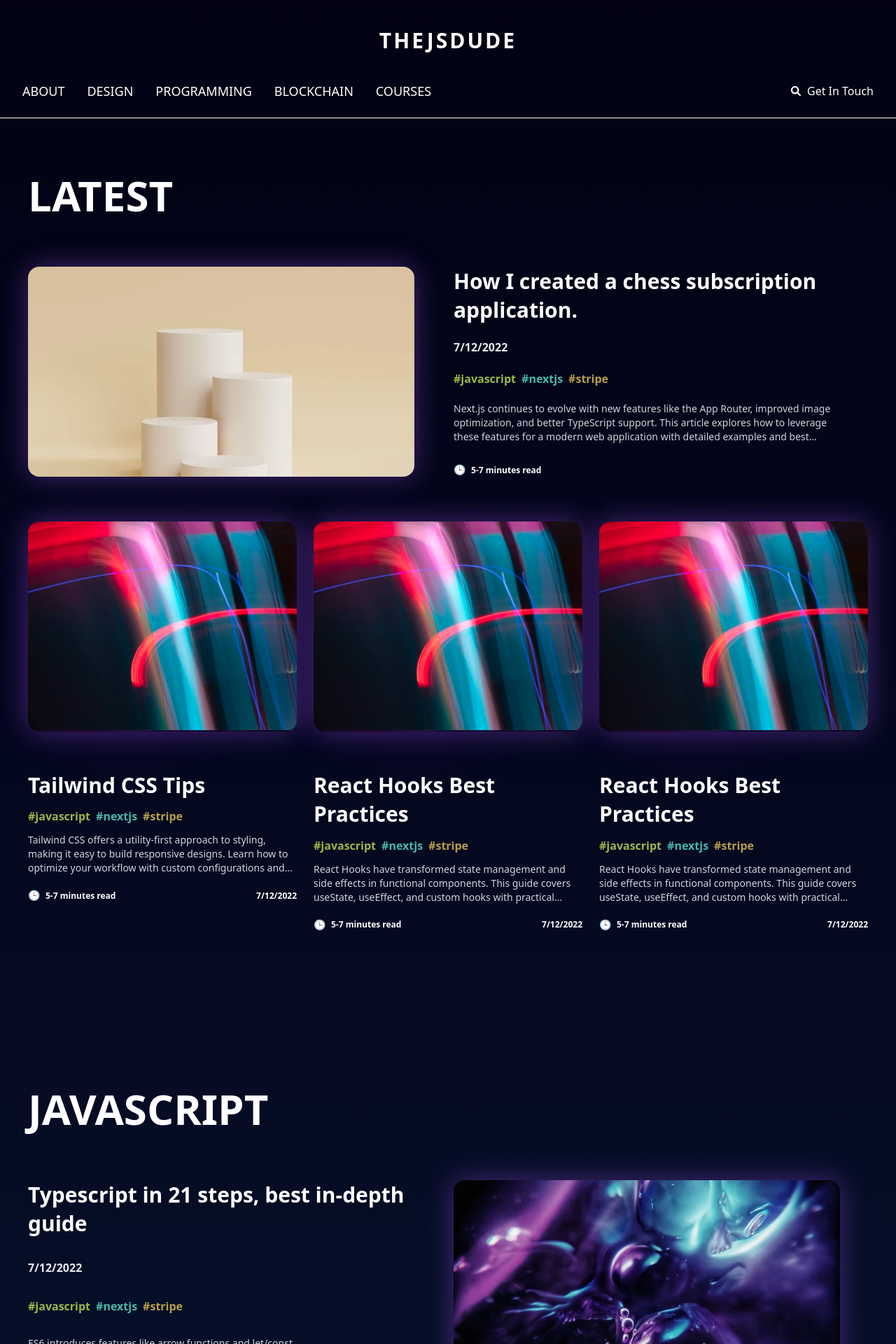
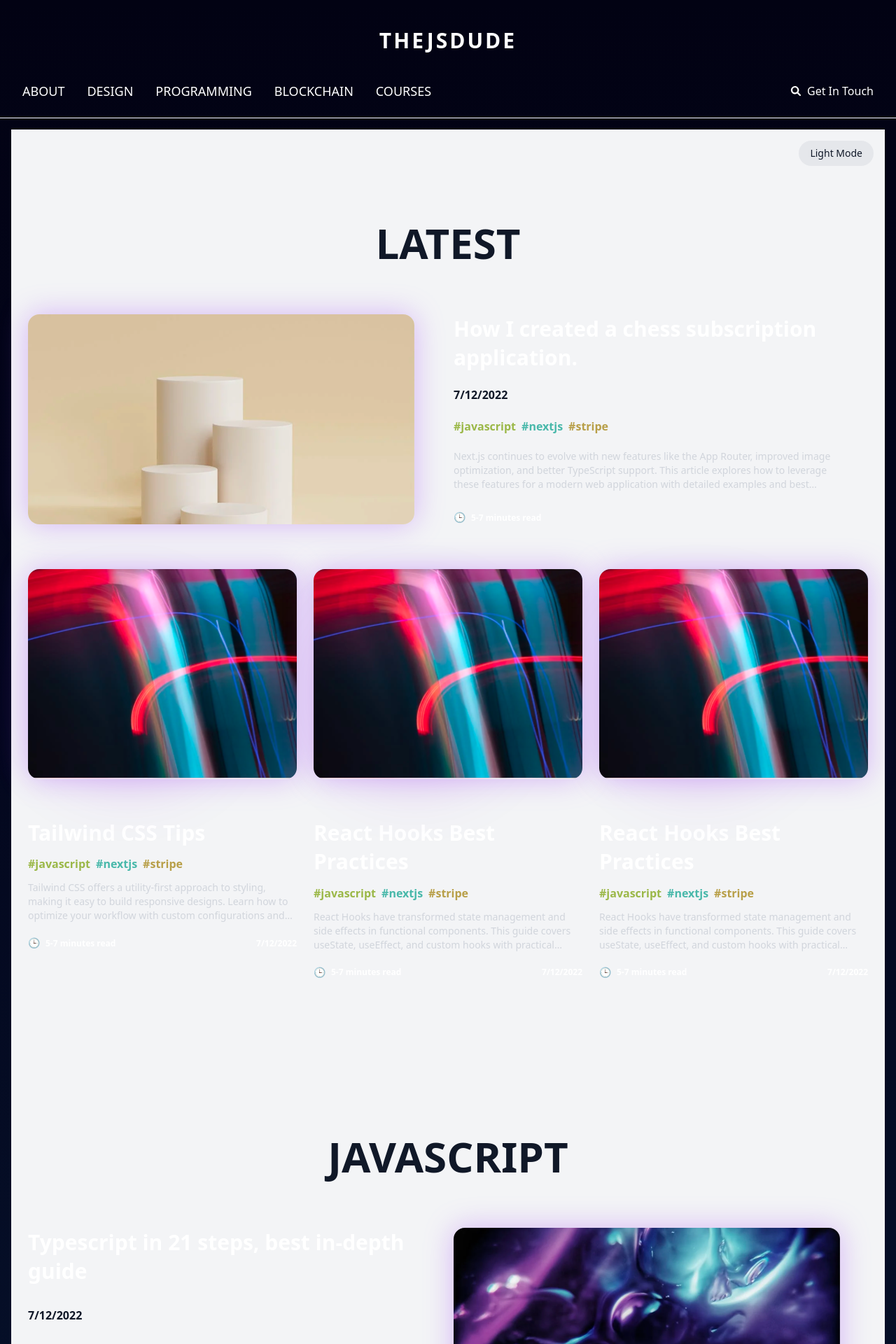
Before and after one commit to Siddami/blogpost-viewer, a Next.js app: page / in a window 1280 px wide. Shown: the top 1920 px of the page at 70% size. Built offline with nearby package versions, Linux system fonts and the light colour scheme.

Commit message:
feat: add loader and toggle dark and light mode

```diff
--- a/app/page.tsx
+++ b/app/page.tsx
@@ -1,16 +1,44 @@
 "use client";
 
-import { useState } from "react";
+import { useState, useEffect } from "react";
 import BlogCard from "./components/BlogCard";
 import { latestPosts, javascriptArticles } from "./data";
 import { useRouter } from "next/navigation";
 
 export default function Home() {
+  // Theme state
+  const [isDarkMode, setIsDarkMode] = useState(true);
+  const [isLoading, setIsLoading] = useState(true);
 
   // Newsletter form state
   const [email, setEmail] = useState("");
   const [message, setMessage] = useState("");
   const router = useRouter();
+
+  // Load theme from localStorage on mount
+  useEffect(() => {
+    const savedTheme = localStorage.getItem("theme");
+    if (savedTheme) {
+      setIsDarkMode(savedTheme === "dark");
+    }
+  }, []);
+
+  // Apply theme to document and save to localStorage
+  useEffect(() => {
+    if (isDarkMode) {
+      document.documentElement.classList.add("dark");
+      localStorage.setItem("theme", "dark");
+    } else {
+      document.documentElement.classList.remove("dark");
+      localStorage.setItem("theme", "light");
+    }
+  }, [isDarkMode]);
+
+  // Simulate loading
+  useEffect(() => {
+    const timer = setTimeout(() => setIsLoading(false), 1000); // 1-second delay
+    return () => clearTimeout(timer);
+  }, []);
 
   const handleNewsletterSubmit = (e: React.FormEvent) => {
     e.preventDefault();
@@ -22,11 +50,34 @@ export default function Home() {
     setEmail("");
   };
 
+  const toggleTheme = () => {
+    setIsDarkMode((prev) => !prev);
+  };
+
+  if (isLoading) {
+    return (
+      <div className="flex items-center justify-center h-screen bg-gray-100 dark:bg-gray-900">
+        <div className="animate-spin rounded-full h-16 w-16 border-t-4 border-b-4 border-purple-600" />
+      </div>
+    );
+  }
+
   return (
-    <div className="mx-auto">
+    <div className="mx-auto min-h-screen bg-gray-100 dark:bg-gradient-to-br dark:from-[#020213] dark:to-[#091C38] text-gray-900 dark:text-white font-oswald">
+      {/* Theme Toggle */}
+      <div className="p-4 text-right">
+        <button
+          onClick={toggleTheme}
+          className="px-4 py-2 bg-gray-200 dark:bg-gray-700 rounded-full text-sm font-medium focus:outline-none"
+          aria-label={`Switch to ${isDarkMode ? "light" : "dark"} mode`}
+        >
+          {isDarkMode ? "Light Mode" : "Dark Mode"}
+        </button>
+      </div>
+
       {/* Latest Posts Section */}
-      <section className="mb-12 font-oswald py-10">
-        <h1 className="text-4xl lg:text-6xl font-bold mb-4 text-white p-6">
+      <section className="mb-12 py-10">
+        <h1 className="text-4xl lg:text-6xl font-bold mb-4 text-center text-gray-900 dark:text-white p-6">
           LATEST
         </h1>
         <div className="grid grid-cols-1 lg:grid-cols-2 gap-10 gap-y-16 py-8 p-6">
@@ -56,8 +107,8 @@ export default function Home() {
       </section>
 
       {/* JavaScript Section */}
-      <section className="rounded-lg mb-12 font-oswald py-20">
-        <h1 className="text-4xl lg:text-6xl font-bold mb-4 text-white p-6">
+      <section className="rounded-lg mb-12 py-20">
+        <h1 className="text-4xl lg:text-6xl font-bold mb-4 text-center text-gray-900 dark:text-white p-6">
           JAVASCRIPT
         </h1>
         <div className="grid grid-cols-1 lg:grid-cols-2 gap-10 gap-y-16 py-8 p-6">
@@ -87,9 +138,11 @@ export default function Home() {
       </section>
 
       {/* Newsletter Option */}
-      <section className="py-12 px-6 font-oswald">
-        <h2 className="text-4xl md:text-6xl font-bold mb-8">NEWSLETTER</h2>
-        <div className="grid md:grid-cols-2 gap-8 text-white text-base md:text-lg">
+      <section className="py-12 px-6">
+        <h2 className="text-4xl md:text-6xl font-bold mb-8 text-center text-gray-900 dark:text-white">
+          NEWSLETTER
+        </h2>
+        <div className="grid md:grid-cols-2 gap-8 text-gray-900 dark:text-white text-base md:text-lg">
           {/* Left Text */}
           <div className="space-y-6 text-left">
             <p className="text-base leading-relaxed">
@@ -122,25 +175,26 @@ export default function Home() {
             {/* Form */}
             <form
               onSubmit={handleNewsletterSubmit}
-              className="flex border border-purple-500 w-full max-w-md"
+              className="flex border border-purple-500 dark:border-purple-400 w-full max-w-md"
             >
               <input
                 type="email"
                 value={email}
-                onClick={() => router.push(`/article`)}
+                onChange={(e) => setEmail(e.target.value)}
                 placeholder="Register newsletter"
-                className="w-full p-3 bg-transparent text-white placeholder-gray-400 focus:outline-none"
+                className="w-full p-3 bg-transparent text-gray-900 dark:text-white placeholder-gray-400 dark:placeholder-gray-500 focus:outline-none"
                 required
               />
               <button
                 type="submit"
-                className="bg-purple-600 hover:bg-purple-700 text-white font-bold px-6"
+                className="bg-purple-600 dark:bg-purple-700 hover:bg-purple-700 dark:hover:bg-purple-800 text-white font-bold px-6"
+                aria-label="Submit newsletter subscription"
               >
                 submit
               </button>
             </form>
 
-            {message && <p className="text-sm text-gray-300">{message}</p>}
+            {message && <p className="text-sm text-gray-600 dark:text-gray-400">{message}</p>}
           </div>
         </div>
       </section>
```
